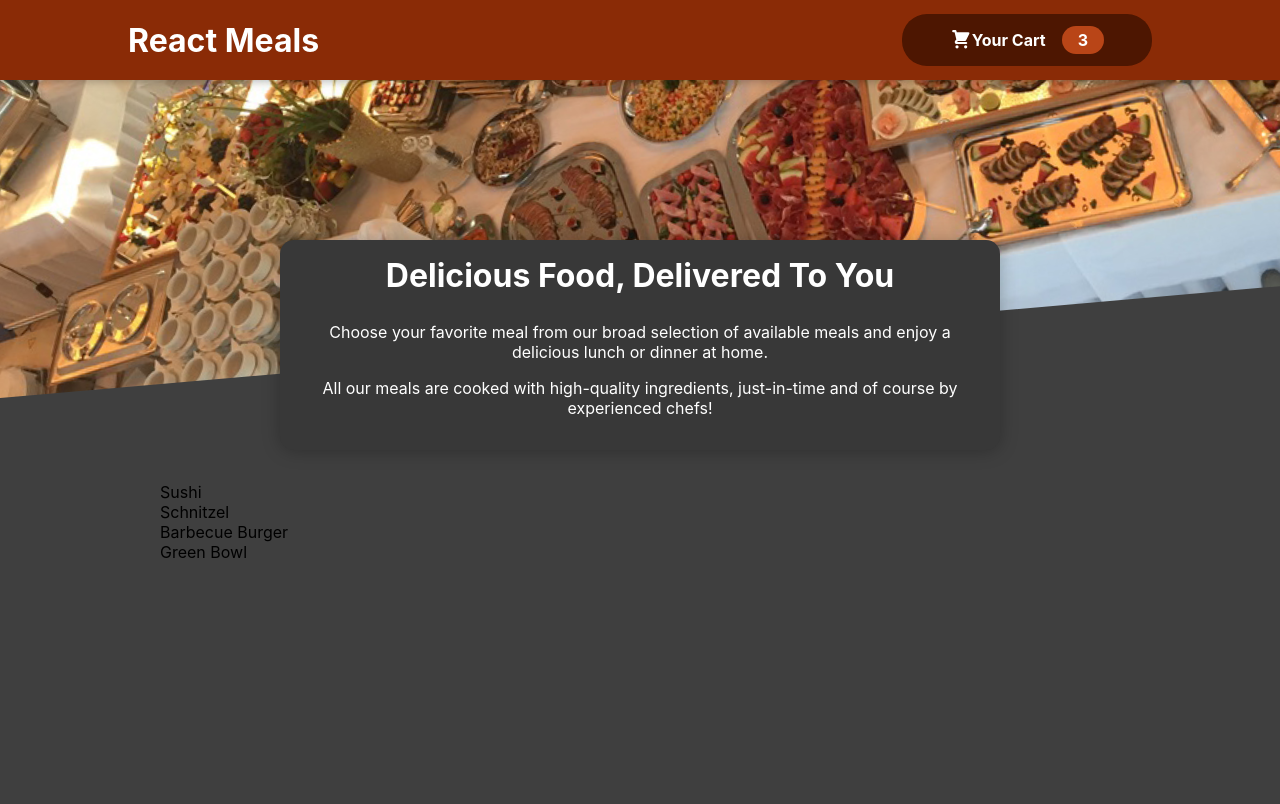
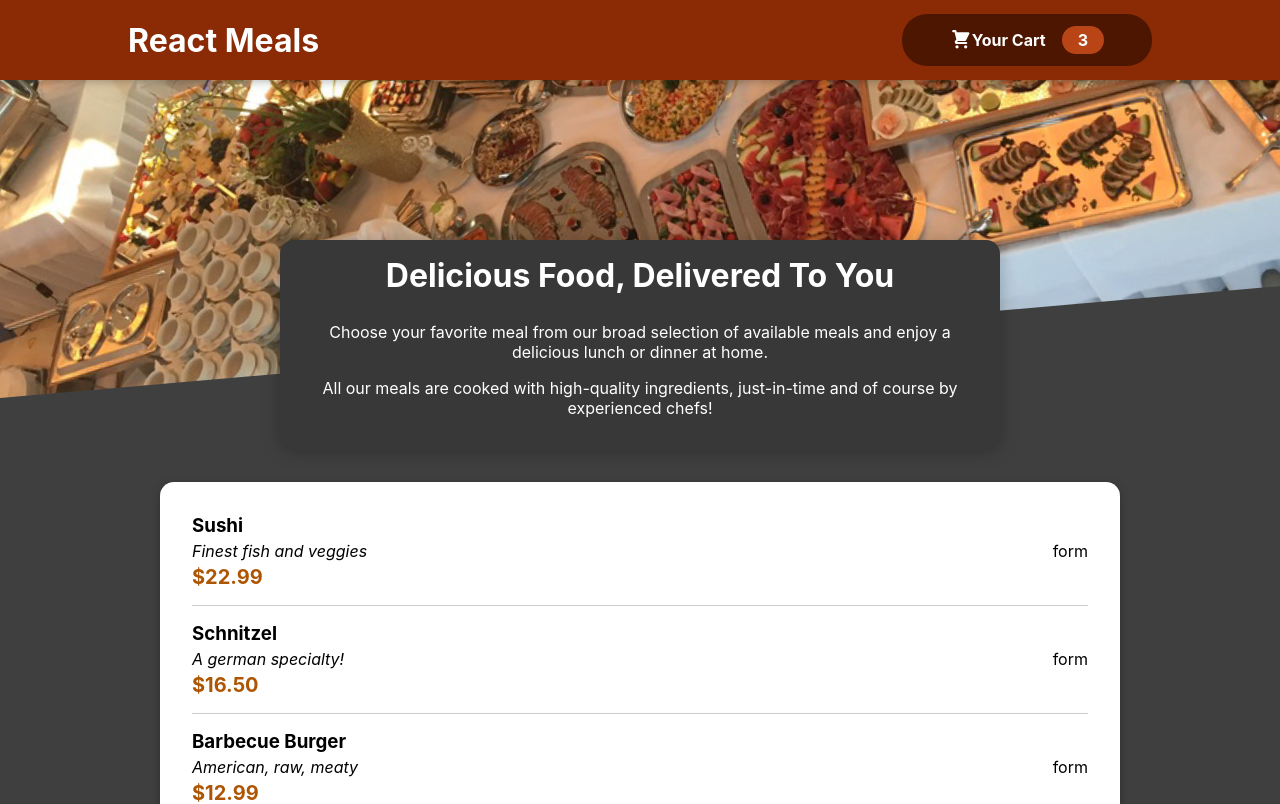
Before and after one commit to SteveLabrinos/react-playground, a React (Create React App) app: page / in a window 1280 px wide. Shown: the top 804 px of the page. Built offline with nearby package versions, Linux system fonts and the light colour scheme.

Commit message:
add meal item component

```diff
--- a/src/components/Meals/AvailableMeals.js
+++ b/src/components/Meals/AvailableMeals.js
@@ -1,12 +1,16 @@
+import Card from '../UI/Card';
+import MealItem from './MealItem/MealItem';
 import styles from './AvailableMeals.module.css';
 import { DUMMY_MEALS } from '../../assets/dummyMeals';
 
 function AvailableMeals() {
-  const mealsList = DUMMY_MEALS.map(meal => <li>{meal.name}</li>);
+  const mealsList = DUMMY_MEALS.map(meal => <MealItem key={meal.id} {...meal} />);
 
   return (
     <section className={styles.meals}>
-      <ul>{mealsList}</ul>
+      <Card>
+        <ul>{mealsList}</ul>
+      </Card>
     </section>
   );
 }
--- /dev/null
+++ b/src/components/Meals/MealItem/MealItem.js
@@ -0,0 +1,19 @@
+import MealItemForm from './MealItemForm';
+import styles from './MealItem.module.css';
+
+function MealItem({ name, description, price }) {
+  return (
+    <li className={styles.meal}>
+      <div>
+        <h3>{name}</h3>
+        <div className={styles.description}>{description}</div>
+        <div className={styles.price}>{`$${price.toFixed(2)}`}</div>
+      </div>
+      <div>
+        <MealItemForm />
+      </div>
+    </li>
+  );
+}
+
+export default MealItem;
--- /dev/null
+++ b/src/components/Meals/MealItem/MealItem.module.css
@@ -0,0 +1,23 @@
+.meal {
+  display: flex;
+  justify-content: space-between;
+  align-items: center;
+  border-bottom: 1px solid #ccc;
+  margin: 1rem;
+  padding-bottom: 1rem;
+}
+
+.meal h3 {
+  margin: 0 0 0.25rem 0;
+}
+
+.description {
+  font-style: italic;
+}
+
+.price {
+  color: #ad5502;
+  font-weight: bold;
+  margin-top: 0.25rem;
+  font-size: 1.25rem;
+}
--- /dev/null
+++ b/src/components/Meals/MealItem/MealItemForm.js
@@ -0,0 +1,5 @@
+function MealItemForm() {
+  return <div>form</div>;
+}
+
+export default MealItemForm;
--- /dev/null
+++ b/src/components/UI/Card.js
@@ -0,0 +1,9 @@
+import styles from './Card.module.css';
+
+function Card({ className, children }) {
+  const classes = `${styles.card} ${className}`;
+
+  return <section className={classes}>{children}</section>;
+}
+
+export default Card;
--- /dev/null
+++ b/src/components/UI/Card.module.css
@@ -0,0 +1,6 @@
+.card {
+  box-shadow: 0 2px 8px rgba(0, 0, 0, 0.25);
+  border-radius: 14px;
+  padding: 1rem;
+  background-color: white;
+}
```
